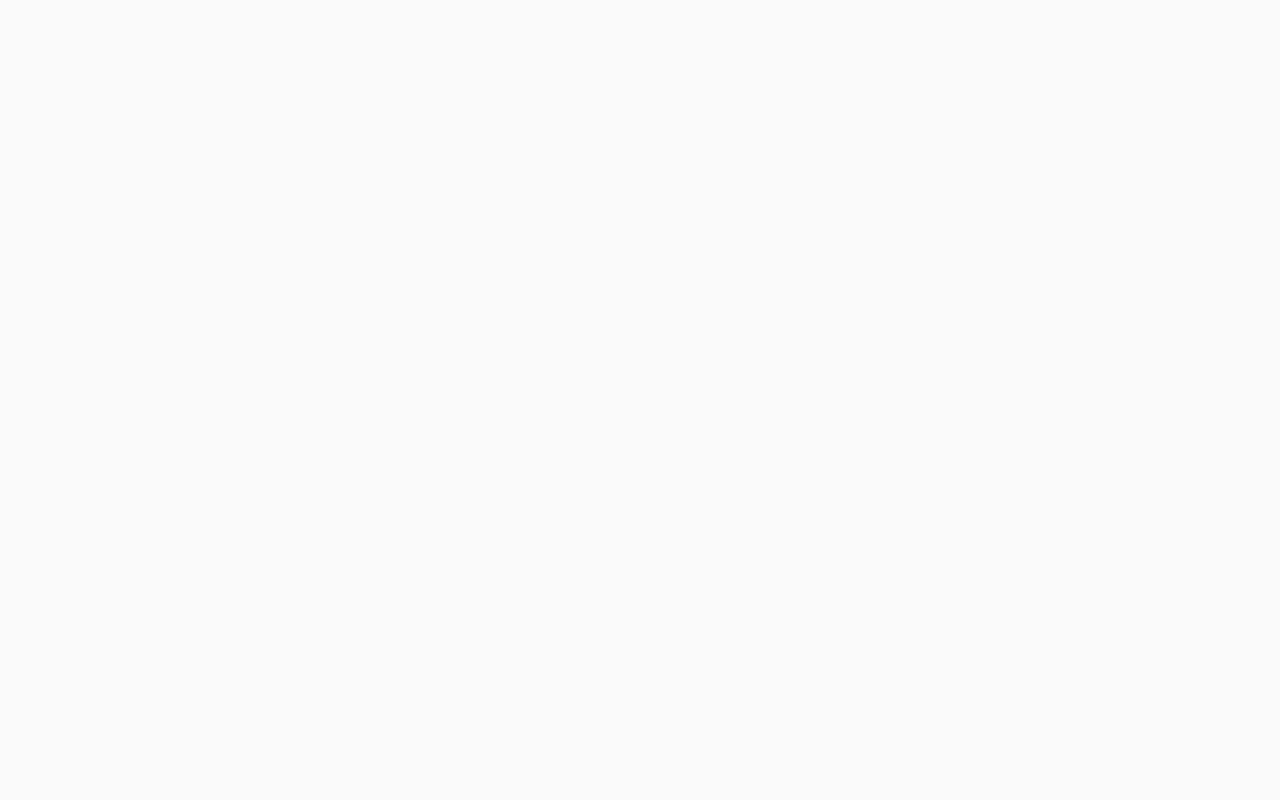
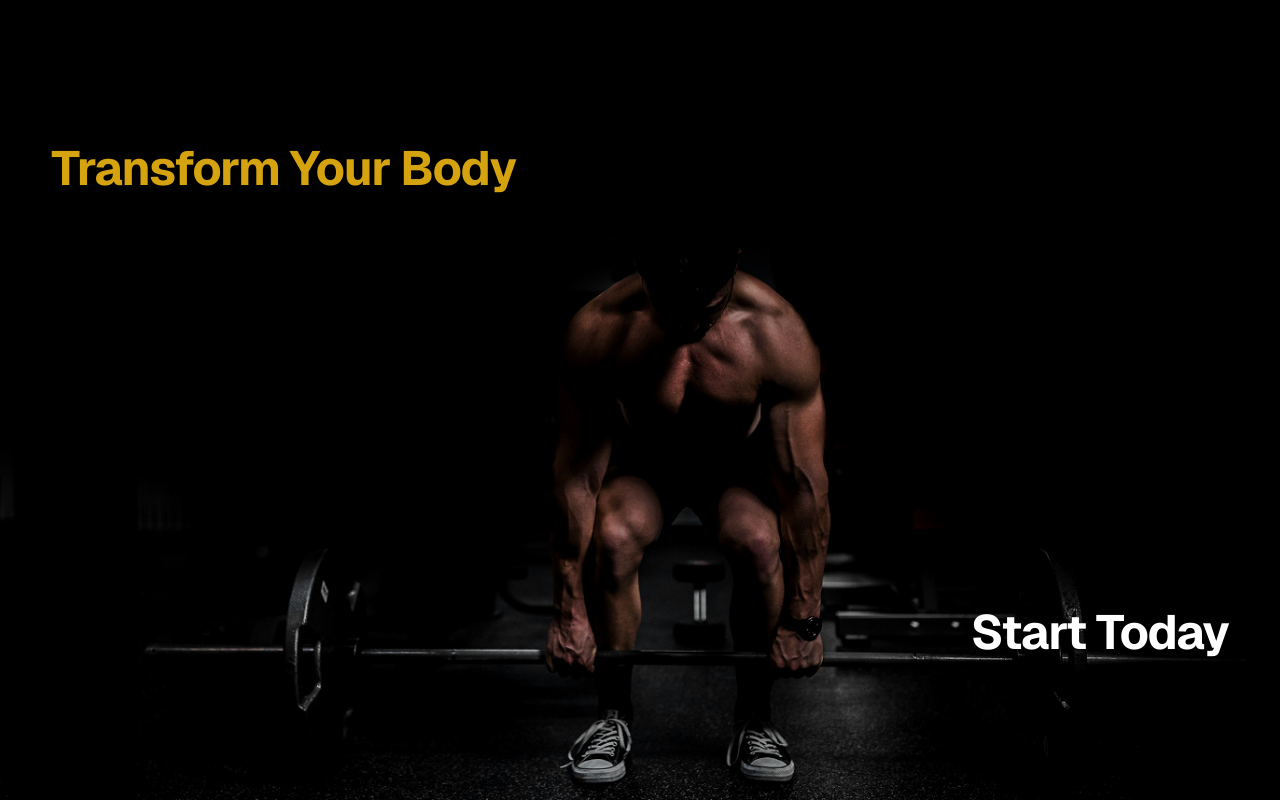
Before and after one commit to Dilukshan16/koncepthive_gym, a Next.js app: page / in a window 1280 px wide. Built offline with nearby package versions, Linux system fonts and the light colour scheme.

Commit message:
hero banner

```diff
--- a/app/page.tsx
+++ b/app/page.tsx
@@ -1,9 +1,10 @@
 import Image from "next/image";
+import Hero from "../components/Hero";
 
 export default function Home() {
   return (
-    <div className="flex min-h-screen items-center justify-center bg-zinc-50 font-sans dark:bg-black">
-
+    <div className="min-h-screen font-sans dark:bg-black">
+      <Hero/>
     </div>
   );
 }
--- /dev/null
+++ b/components/Hero.tsx
@@ -0,0 +1,26 @@
+export default function Hero() {
+  return (
+    <section className="relative h-screen flex items-center justify-center bg-black text-white overflow-hidden">
+      {/* Image */}
+      <div className="absolute inset-0 ">
+        <img
+          src="/images/hero.png"
+          alt="Gym"
+          className="w-full h-full object-cover opacity-70"
+        />
+      </div>
+
+      <div className="absolute items-center justify-center sm:top-[18%] sm:left-[4%] z-10 ">
+        <h1 className="text-3xl md:text-5xl sm:text-5xl font-bold leading-none tracking-tight">
+          <span className="text-[#D5A310]">Transform Your Body</span>
+        </h1>
+      </div>
+
+      <div className="absolute mt-20 items-center justify-center sm:bottom-[18%] sm:right-[4%] z-10">
+        <p className="text-3xl md:text-5xl sm:text-5xl  font-bold text-white tracking-tight">
+          Start Today
+        </p>
+      </div>
+    </section>
+  );
+}
```
